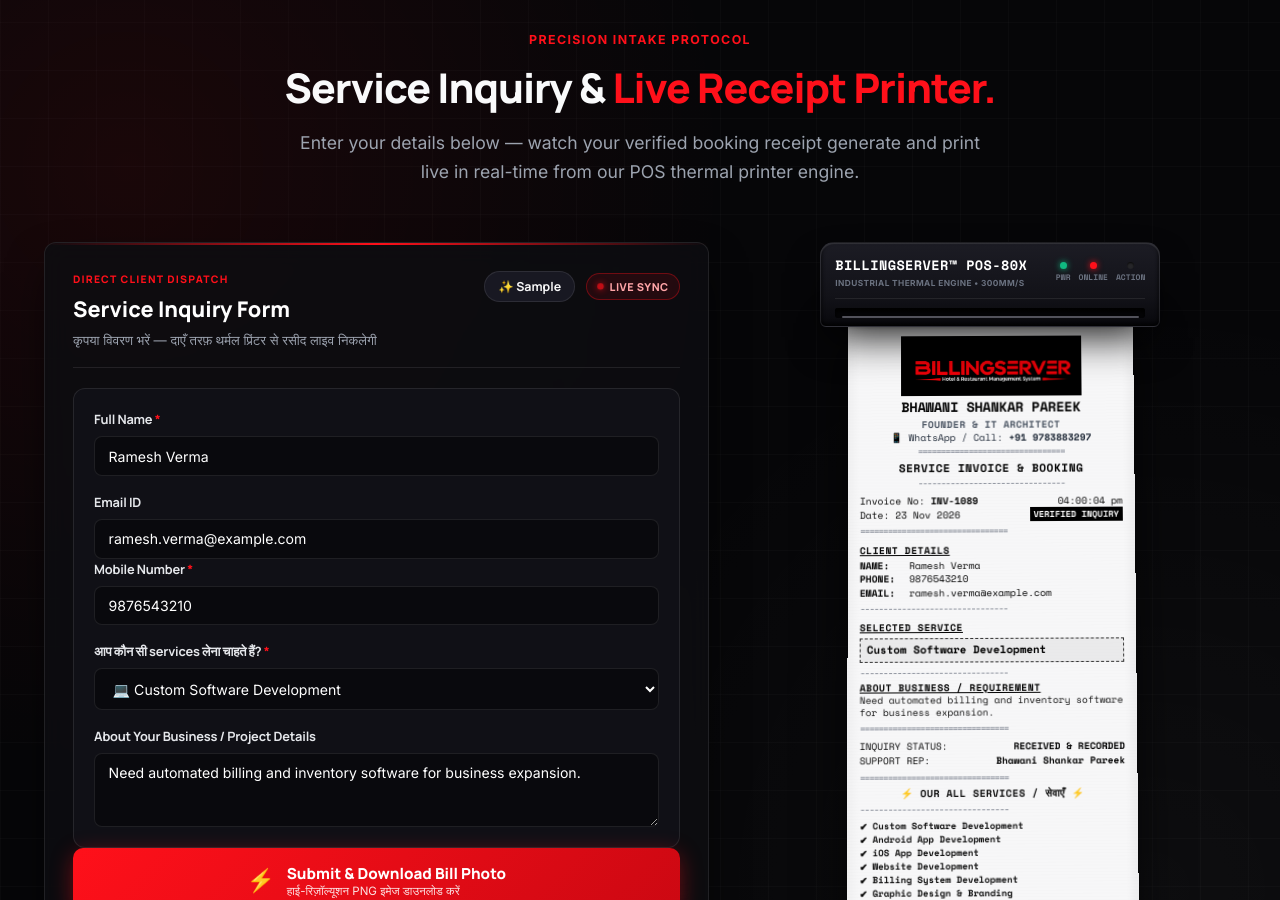
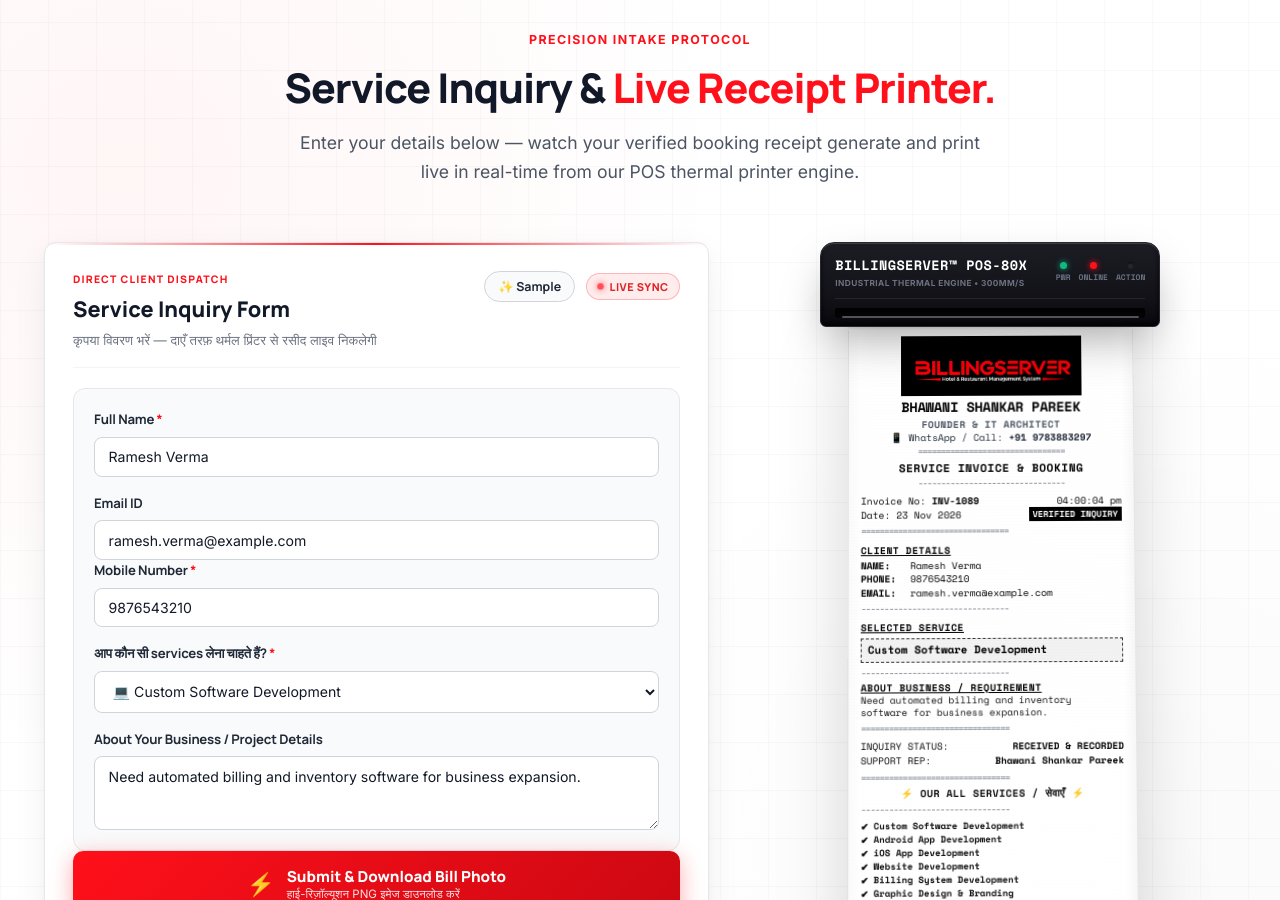
Before and after one commit to Bhawanipareek/website, a plain HTML site: page index.html in a window 1280 px wide. Shown: the part 11100-12000 px from the top of the page. Drawn offline with nearby package versions, Linux system fonts and the light colour scheme.

Commit message:
Update Live Receipt Printer section to crisp white background theme

```diff
--- a/index.html
+++ b/index.html
@@ -1572,14 +1572,14 @@
          SECTION 8.5: LIVE THERMAL RECEIPT PRINTER & SERVICE INTAKE
          INTERACTIVE CLIENT DISPATCH ENGINE
          ======================================================== -->
-    <section class="section bg-dark-cta live-printer-section" id="service-inquiry">
+    <section class="section bg-light live-printer-section" id="service-inquiry">
       <div class="container">
         <div class="section-header-center">
           <div class="section-label text-red">PRECISION INTAKE PROTOCOL</div>
-          <h2 class="section-heading text-white">
+          <h2 class="section-heading text-dark">
             Service Inquiry & <span class="text-brand-red">Live Receipt Printer.</span>
           </h2>
-          <p class="section-subheading text-muted">
+          <p class="section-subheading text-secondary">
             Enter your details below — watch your verified booking receipt generate and print live in real-time from our POS thermal printer engine.
           </p>
         </div>
@@ -1831,7 +1831,7 @@
                         L168.4,20 L173.8,0 L179.3,20 L184.7,0 L190.1,20 L195.6,0 L201,20 L206.4,0 L211.9,20 L217.3,0
                         L222.7,20 L228.2,0 L233.6,20 L239,0 L244.5,20 L249.9,0 L255.3,20 L260.8,0 L266.2,20 L271.6,0
                         L277.1,20 L282.5,0 L287.9,20 L293.4,0 L298.8,20 L304.2,0 L309.7,20 L315.1,0 L320.5,20 L326,0 Z"
-                        fill="#F7F7F8"></path>
+                        fill="#FFFFFF"></path>
                     </svg>
                   </div>
                 </div>
--- a/style.css
+++ b/style.css
@@ -2824,20 +2824,20 @@ ul {
 
 /* ========================================================
    SECTION 8.5: INTERACTIVE LIVE THERMAL RECEIPT PRINTER
-   INDUSTRIAL PRECISION POS INTAKE ENGINE
+   INDUSTRIAL PRECISION POS INTAKE ENGINE (WHITE THEME)
    ======================================================== */
 .live-printer-section {
   position: relative;
   overflow: hidden;
-  background-color: #060608;
+  background-color: #FFFFFF;
   background-image:
-    radial-gradient(circle at 10% 20%, rgba(255, 16, 26, 0.08) 0%, transparent 40%),
-    radial-gradient(circle at 90% 80%, rgba(255, 255, 255, 0.03) 0%, transparent 40%),
-    linear-gradient(rgba(255, 255, 255, 0.02) 1px, transparent 1px),
-    linear-gradient(90deg, rgba(255, 255, 255, 0.02) 1px, transparent 1px);
+    radial-gradient(circle at 10% 20%, rgba(255, 16, 26, 0.04) 0%, transparent 40%),
+    radial-gradient(circle at 90% 80%, rgba(0, 0, 0, 0.02) 0%, transparent 40%),
+    linear-gradient(rgba(0, 0, 0, 0.025) 1px, transparent 1px),
+    linear-gradient(90deg, rgba(0, 0, 0, 0.025) 1px, transparent 1px);
   background-size: 100% 100%, 100% 100%, 48px 48px, 48px 48px;
-  border-top: 1px solid var(--c-dark-border);
-  border-bottom: 1px solid var(--c-dark-border);
+  border-top: 1px solid #E5E7EB;
+  border-bottom: 1px solid #E5E7EB;
 }
 
 .live-printer-grid {
@@ -2856,19 +2856,17 @@ ul {
   }
 }
 
-/* LEFT FORM PANEL */
+/* LEFT FORM PANEL (WHITE THEME) */
 .form-panel {
-  background: rgba(13, 13, 17, 0.85);
-  border: 1px solid var(--c-dark-border);
+  background: #FFFFFF;
+  border: 1px solid #E5E7EB;
   border-radius: var(--radius-lg);
   padding: 1.75rem;
   display: flex;
   flex-direction: column;
   gap: 1.25rem;
-  box-shadow: 0 20px 45px -10px rgba(0, 0, 0, 0.8);
+  box-shadow: 0 12px 36px rgba(0, 0, 0, 0.06), 0 2px 6px rgba(0, 0, 0, 0.03);
   position: relative;
-  backdrop-filter: blur(12px);
-  -webkit-backdrop-filter: blur(12px);
 }
 
 .form-panel::before {
@@ -2885,7 +2883,7 @@ ul {
   display: flex;
   justify-content: space-between;
   align-items: flex-start;
-  border-bottom: 1px solid var(--c-dark-border);
+  border-bottom: 1px solid #F3F4F6;
   padding-bottom: 1rem;
   gap: 0.75rem;
 }
@@ -2903,13 +2901,13 @@ ul {
   font-family: var(--font-heading);
   font-size: 1.35rem;
   font-weight: 800;
-  color: #FFFFFF;
+  color: #111827;
   margin: 0;
 }
 
 .panel-subtitle {
   font-size: 0.825rem;
-  color: #9CA3AF;
+  color: #6B7280;
   margin-top: 0.25rem;
 }
 
@@ -2921,9 +2919,9 @@ ul {
 
 .header-btn {
   padding: 6px 13px;
-  background: #181822;
-  border: 1px solid var(--c-dark-border);
-  color: #F7F7F8;
+  background: #F9FAFB;
+  border: 1px solid #D1D5DB;
+  color: #1F2937;
   border-radius: 20px;
   font-family: var(--font-heading);
   font-weight: 700;
@@ -2934,8 +2932,8 @@ ul {
 
 .header-btn:hover {
   border-color: var(--c-red);
-  background: #242434;
-  color: #fff;
+  background: #FEE2E2;
+  color: var(--c-red);
   transform: translateY(-1px);
 }
 
@@ -2943,14 +2941,14 @@ ul {
   display: flex;
   align-items: center;
   gap: 6px;
-  background: rgba(255, 16, 26, 0.1);
-  border: 1px solid rgba(255, 16, 26, 0.35);
+  background: rgba(255, 16, 26, 0.08);
+  border: 1px solid rgba(255, 16, 26, 0.25);
   padding: 4px 10px;
   border-radius: 20px;
   font-family: var(--font-heading);
   font-size: 0.68rem;
   font-weight: 800;
-  color: #FFA5A8;
+  color: #DC2626;
   letter-spacing: 0.5px;
 }
 
@@ -2973,8 +2971,8 @@ ul {
   display: flex;
   flex-direction: column;
   gap: 1rem;
-  background: #101016;
-  border: 1px solid var(--c-dark-border);
+  background: #F9FAFB;
+  border: 1px solid #E5E7EB;
   border-radius: 12px;
   padding: 1.25rem;
 }
@@ -2988,9 +2986,9 @@ ul {
 
 .form-card label {
   font-family: var(--font-heading);
-  font-size: 0.8rem;
+  font-size: 0.825rem;
   font-weight: 700;
-  color: #E5E7EB;
+  color: #1F2937;
   letter-spacing: -0.2px;
 }
 
@@ -3001,10 +2999,10 @@ ul {
 .form-card input,
 .form-card select,
 .form-card textarea {
-  background: #09090D;
-  border: 1px solid var(--c-dark-border);
+  background: #FFFFFF;
+  border: 1px solid #D1D5DB;
   border-radius: 8px;
-  color: #FFFFFF;
+  color: #111827;
   padding: 0.65rem 0.85rem;
   font-size: 0.88rem;
   font-family: var(--font-body);
@@ -3013,21 +3011,22 @@ ul {
   width: 100%;
 }
 
+.form-card input::placeholder,
+.form-card textarea::placeholder {
+  color: #9CA3AF;
+}
+
 .form-card select {
   cursor: pointer;
-}
-
-.form-card textarea {
-  resize: vertical;
-  min-height: 70px;
+  color: #111827;
 }
 
 .form-card input:focus,
 .form-card select:focus,
 .form-card textarea:focus {
   border-color: var(--c-red);
-  box-shadow: 0 0 0 3px rgba(255, 16, 26, 0.2);
-  background: #0D0D14;
+  box-shadow: 0 0 0 3px rgba(255, 16, 26, 0.15);
+  background: #FFFFFF;
 }
 
 .submit-action-area {
@@ -3048,14 +3047,14 @@ ul {
   justify-content: center;
   gap: 12px;
   cursor: pointer;
-  box-shadow: 0 6px 22px rgba(255, 16, 26, 0.4);
+  box-shadow: 0 6px 22px rgba(255, 16, 26, 0.35);
   transition: all 0.22s cubic-bezier(0.16, 1, 0.3, 1);
 }
 
 .btn-submit:hover {
   background: linear-gradient(135deg, #FF262E 0%, #E00C15 100%);
   transform: translateY(-2px);
-  box-shadow: 0 10px 28px rgba(255, 16, 26, 0.6);
+  box-shadow: 0 10px 28px rgba(255, 16, 26, 0.55);
 }
 
 .btn-submit:active {
@@ -3119,20 +3118,20 @@ ul {
   align-items: center;
   gap: 6px;
   padding: 0.65rem 0.95rem;
-  background: #12121A;
-  border: 1px solid var(--c-dark-border);
+  background: #F9FAFB;
+  border: 1px solid #D1D5DB;
   border-radius: 8px;
   font-size: 0.75rem;
   font-weight: 600;
-  color: #9CA3AF;
+  color: #4B5563;
   cursor: pointer;
   transition: all 0.2s ease;
 }
 
 .sound-toggle-btn.active {
   border-color: rgba(255, 16, 26, 0.4);
-  background: rgba(255, 16, 26, 0.12);
-  color: #FFA5A8;
+  background: rgba(255, 16, 26, 0.1);
+  color: #DC2626;
 }
 
 /* RIGHT PRINTER PANEL */
@@ -3158,10 +3157,10 @@ ul {
   border-radius: 14px 14px 6px 6px;
   padding: 12px 14px 8px 14px;
   box-shadow:
-    0 20px 40px -10px rgba(0, 0, 0, 0.9),
-    inset 0 1px 1px rgba(255, 255, 255, 0.12),
-    inset 0 -2px 4px rgba(0, 0, 0, 0.95);
-  border: 1px solid var(--c-dark-border);
+    0 20px 45px -10px rgba(0, 0, 0, 0.35),
+    inset 0 1px 1px rgba(255, 255, 255, 0.18),
+    inset 0 -2px 4px rgba(0, 0, 0, 0.9);
+  border: 1px solid #272732;
   position: relative;
   z-index: 25;
   display: flex;
@@ -3313,7 +3312,7 @@ ul {
   100% { transform: translateX(50%); }
 }
 
-/* THERMAL PAPER RECEIPT */
+/* THERMAL PAPER RECEIPT (WHITE THEME) */
 .receipt-paper-viewport {
   position: relative;
   width: 100%;
@@ -3322,7 +3321,7 @@ ul {
   justify-content: center;
   z-index: 10;
   perspective: 1000px;
-  filter: drop-shadow(0 15px 25px rgba(0, 0, 0, 0.7));
+  filter: drop-shadow(0 15px 35px rgba(0, 0, 0, 0.16));
 }
 
 .receipt-paper {
@@ -3337,15 +3336,17 @@ ul {
 .receipt-slot-top-shadow {
   width: 100%;
   height: 6px;
-  background: linear-gradient(180deg, rgba(0, 0, 0, 0.25) 0%, transparent 100%);
-  background-color: #F7F7F8;
+  background: linear-gradient(180deg, rgba(0, 0, 0, 0.15) 0%, transparent 100%);
+  background-color: #FFFFFF;
 }
 
 .receipt-content {
-  background-color: #F7F7F8;
+  background-color: #FFFFFF;
+  border-left: 1px solid rgba(0, 0, 0, 0.08);
+  border-right: 1px solid rgba(0, 0, 0, 0.08);
   background-image:
-    repeating-linear-gradient(0deg, transparent, transparent 2px, rgba(0,0,0,0.015) 3px),
-    linear-gradient(90deg, rgba(0,0,0,0.03) 0%, transparent 4%, transparent 96%, rgba(0,0,0,0.04) 100%);
+    repeating-linear-gradient(0deg, transparent, transparent 2px, rgba(0,0,0,0.012) 3px),
+    linear-gradient(90deg, rgba(0,0,0,0.02) 0%, transparent 4%, transparent 96%, rgba(0,0,0,0.03) 100%);
   color: #050505;
   font-family: 'Space Mono', 'Share Tech Mono', monospace;
   font-size: 0.65rem;
```
